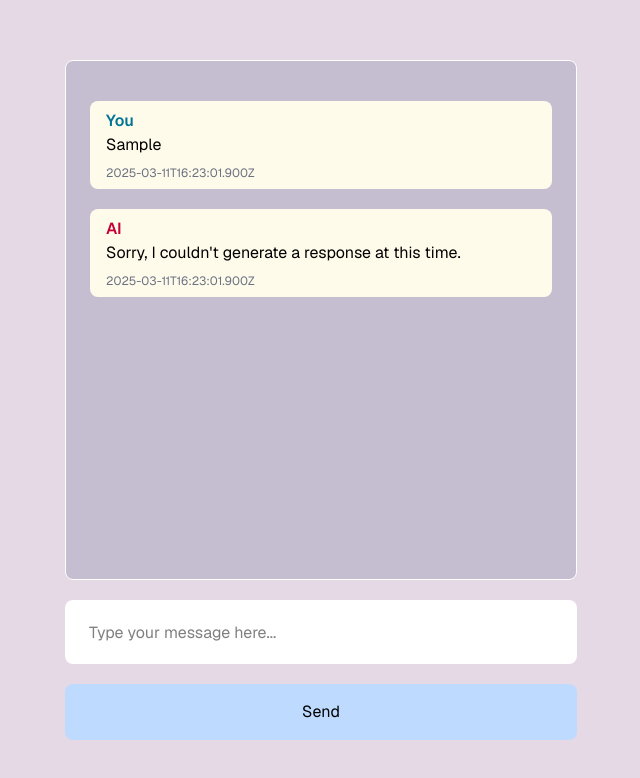
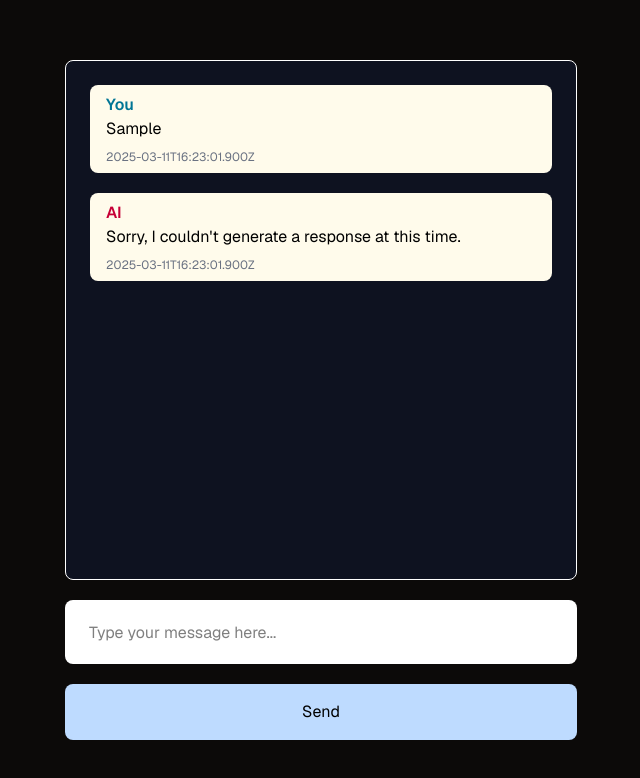
Before and after one commit to rainzoneg/ai-chatbot, a Next.js app: page / in a window 1280 px wide. Both pictures are taken after typing "Sample" into the empty fields and a click on the button "Send". Shown: the top 778 px of the page, without its empty margins (319-959 px from the left). Built offline with nearby package versions, Linux system fonts and the light colour scheme; no server answers.

Commit message:
improv: styling adjustments, clear message functionality

```diff
--- a/src/app/page.tsx
+++ b/src/app/page.tsx
@@ -3,7 +3,7 @@ import Image from "next/image";
 
 export default function Home() {
   return (
-    <div className="bg-fuchsia-950/15 flex items-center justify-center min-h-screen font-[family-name:var(--font-geist-sans)]">
+    <div className="bg-stone-950 flex items-center justify-center min-h-screen font-[family-name:var(--font-geist-sans)]">
       <div className="w-full flex items-center justify-center">
         <ChatInterface />
       </div>
--- a/src/component/ChatInterface/ChatInterface.tsx
+++ b/src/component/ChatInterface/ChatInterface.tsx
@@ -33,7 +33,11 @@ export default function ChatInterface() {
 
       const updatedMessages = [
         ...messages,
-        { message: userMsg, sender: "user", timestamp: new Date().toISOString() },
+        {
+          message: userMsg,
+          sender: "user",
+          timestamp: new Date().toISOString(),
+        },
       ];
       const response = await generateAIResponse(userMsg, updatedMessages);
 
@@ -72,16 +76,16 @@ export default function ChatInterface() {
   };
 
   return (
-    <div className="flex flex-col gap-5 w-2/5">
-      <div className="flex flex-col h-[65vh] overflow-y-auto w-full bg-blue-950/15 rounded-lg p-6 border-1 border-white">
-        <div className="flex flex-col flex-grow">
+    <div className="flex flex-col gap-5 w-4/5 md:w-3/5 lg:w-2/5">
+      <div className="flex flex-col h-[65vh] overflow-y-auto w-full bg-blue-950/30 rounded-lg px-6 pt-6 pb-1 border-1 border-white">
+        <div className="flex flex-col">
           {messages.length >= 1 ? (
-            <>
+            <div className="flex flex-col gap-5">
               {messages.map((message, index) => {
                 return (
                   <div
                     key={index}
-                    className="flex flex-col mt-4 bg-amber-50 text-black px-4 py-2 rounded-lg my-1 break-words"
+                    className="flex flex-col bg-amber-50 text-black px-4 py-2 rounded-lg break-words"
                   >
                     <p
                       className={
@@ -100,7 +104,7 @@ export default function ChatInterface() {
                 );
               })}
               <div ref={messagesEndRef} />
-            </>
+            </div>
           ) : (
             <p className="text-center my-auto">Type your message to begin!</p>
           )}
@@ -109,6 +113,7 @@ export default function ChatInterface() {
 
       <form onSubmit={handleSubmit}>
         <div className="flex flex-col gap-5">
+          <div className="relative">
             <input
               className="flex flex-col h-[8vh] w-full bg-white text-black px-6 rounded-lg"
               type="text"
@@ -117,13 +122,23 @@ export default function ChatInterface() {
               value={message}
               disabled={isLoading}
             />
+            {message.length > 0 && (
+              <div
+                className="absolute right-4 top-1/2 -translate-y-1/2 flex items-center justify-center rounded-full w-6 h-6 bg-gray-200 transition-colors duration-200 hover:bg-red-400 hover:cursor-pointer"
+                onClick={() => setMessage("")}
+                aria-label="Clear message"
+              >
+                X
+              </div>
+            )}
+          </div>
 
           <button
-            className="bg-blue-200 w-full py-4 rounded-lg text-black hover:bg-red-200 hover:text-white"
+            className="bg-blue-200 w-full py-4 rounded-lg text-black transition-colors duration-150 hover:bg-red-200 hover:text-white hover:cursor-pointer"
             type="submit"
             disabled={isLoading}
           >
-            <div>{isLoading ? "Generating response..." : "Send"}</div>
+            <p>{isLoading ? "Generating response..." : "Send"}</p>
           </button>
         </div>
       </form>
```
Lines whose indentation alone changed are shown as unchanged.
